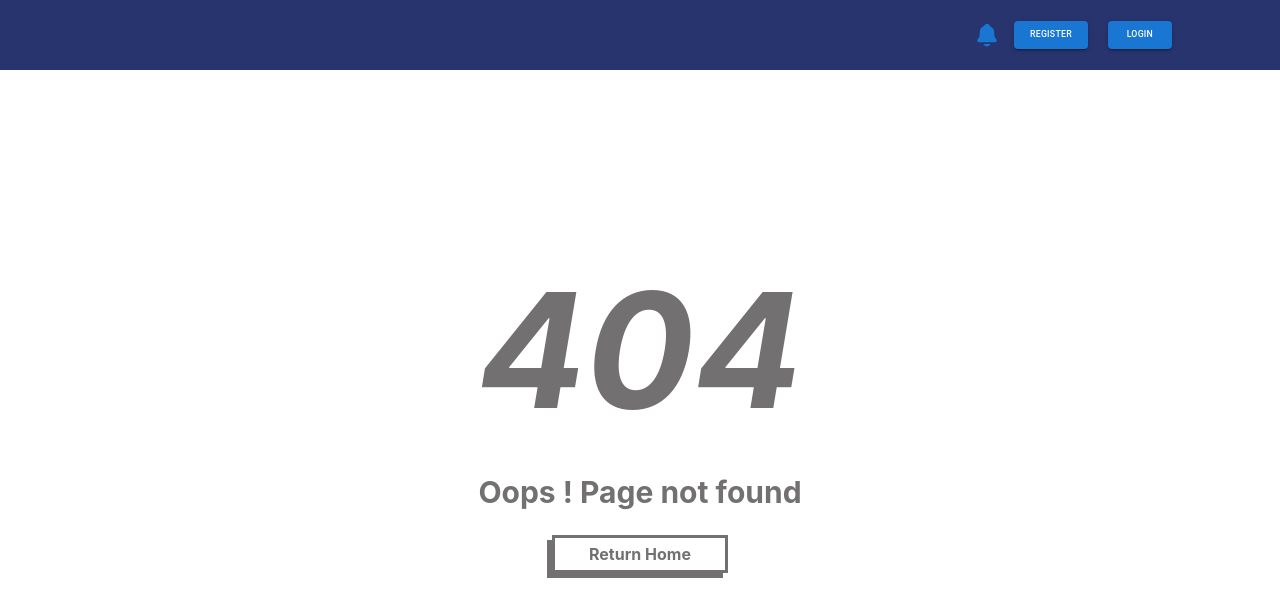
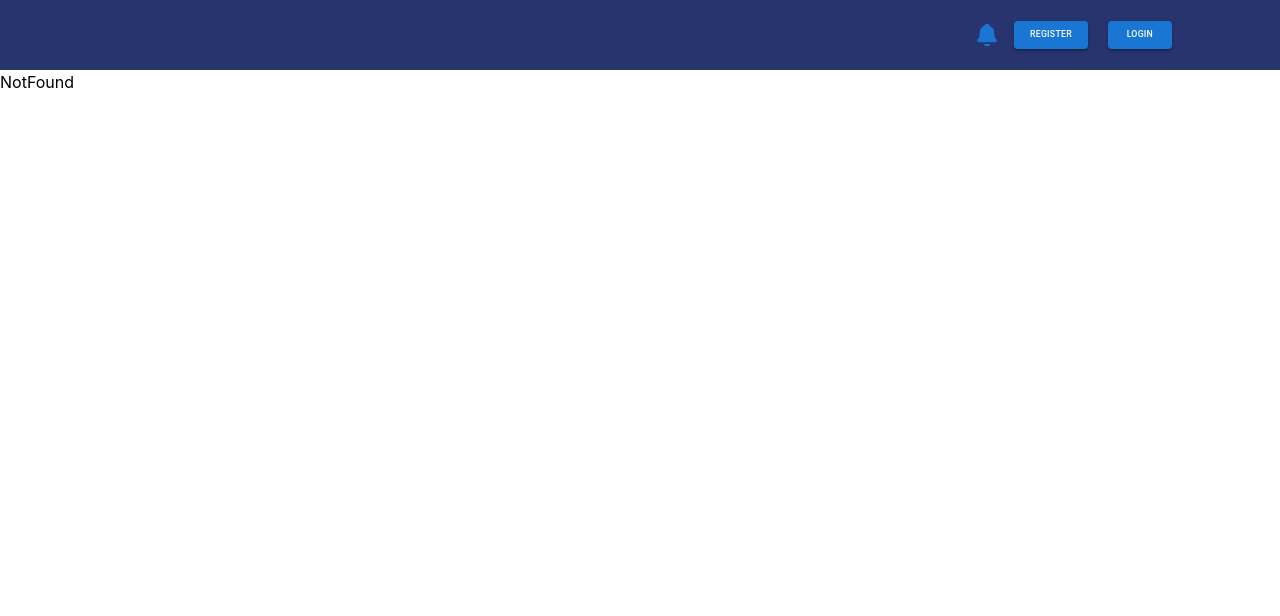
Before and after one commit to truonglamdev/CMU-CS445HIS_TEAM4_FRONTEND, a React (Vite) app: page /verify in a window 1280 px wide. Before the commit this address had no page. Shown: the top 616 px of the page. Built offline with nearby package versions, Linux system fonts and the light colour scheme.

Commit message:
Revert "pageNotFound"

```diff
--- a/src/pages/NotFound/NotFound.css
+++ /dev/null
@@ -1,39 +0,0 @@
-.not-found-container {
-    text-align: center;
-    margin-top: 20vh;
-    color: #727071;
-    font-family: 'Raleway55' serif;
-
-}
-
-.not-found-container h1 {
-    font-style: italic;
-    font-size: 10em;
-}
-
-
-.not-found-container div {
-    font-size: 3rem;
-    margin-bottom: 20px;
-    font-weight: bold;
-}
-
-.not-found-container p {
-    display: inline-block;
-    padding: 4px;
-    border: medium solid #727071;
-    box-shadow: -5px 5px;
-    cursor: pointer;
-}
-
-.not-found-container a {
-    font-family: 'Raleway55' serif;
-    font-weight: bold;
-    text-decoration: none;
-    margin: 30px 30px;
-    color: #727071;
-}
-
-.not-found-container a:hover {
-    text-decoration: underline;
-}
--- a/src/pages/NotFound/NotFound.jsx
+++ b/src/pages/NotFound/NotFound.jsx
@@ -1,14 +1,7 @@
-import './NotFound.css';
 function NotFound() {
-    return (
-        <div className="not-found-container">
-            <h1>404</h1>
-            <div>Oops ! Page not found</div>
-            <p>
-                <a href="/">Return Home</a>
-            </p>
-        </div>
-    );
+  return (
+    <div>NotFound</div>
+  )
 }
 
-export default NotFound;
+export default NotFound
```
